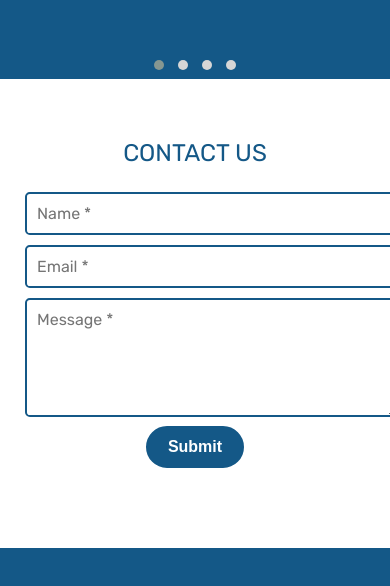
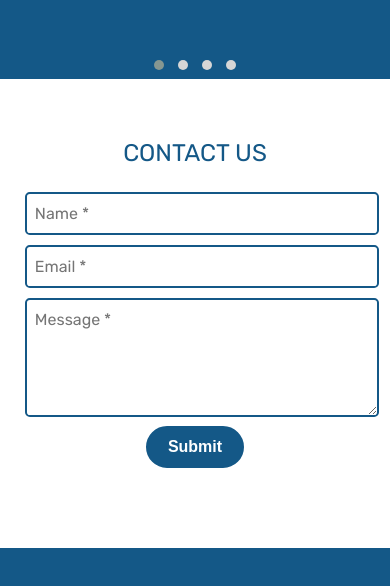
Before and after one commit to BillalAsif/hobsgas, a plain HTML site: page index.html in a window 390 px wide. Shown: the part 4576-5162 px from the top of the page. Drawn offline with nearby package versions, Linux system fonts and the light colour scheme.

Commit message:
minor updates

```diff
--- a/css/style.css
+++ b/css/style.css
@@ -420,9 +420,9 @@ form textarea:focus {
     }
 
     /* contact */
-    .contact {
-        padding-left: 0px;
-        padding-right: 35px;
+    form input,
+    form textarea {
+        padding: 10px 0px;
     }
 
 }
```
Also changed, not shown: index.html (+4 -3 lines).
